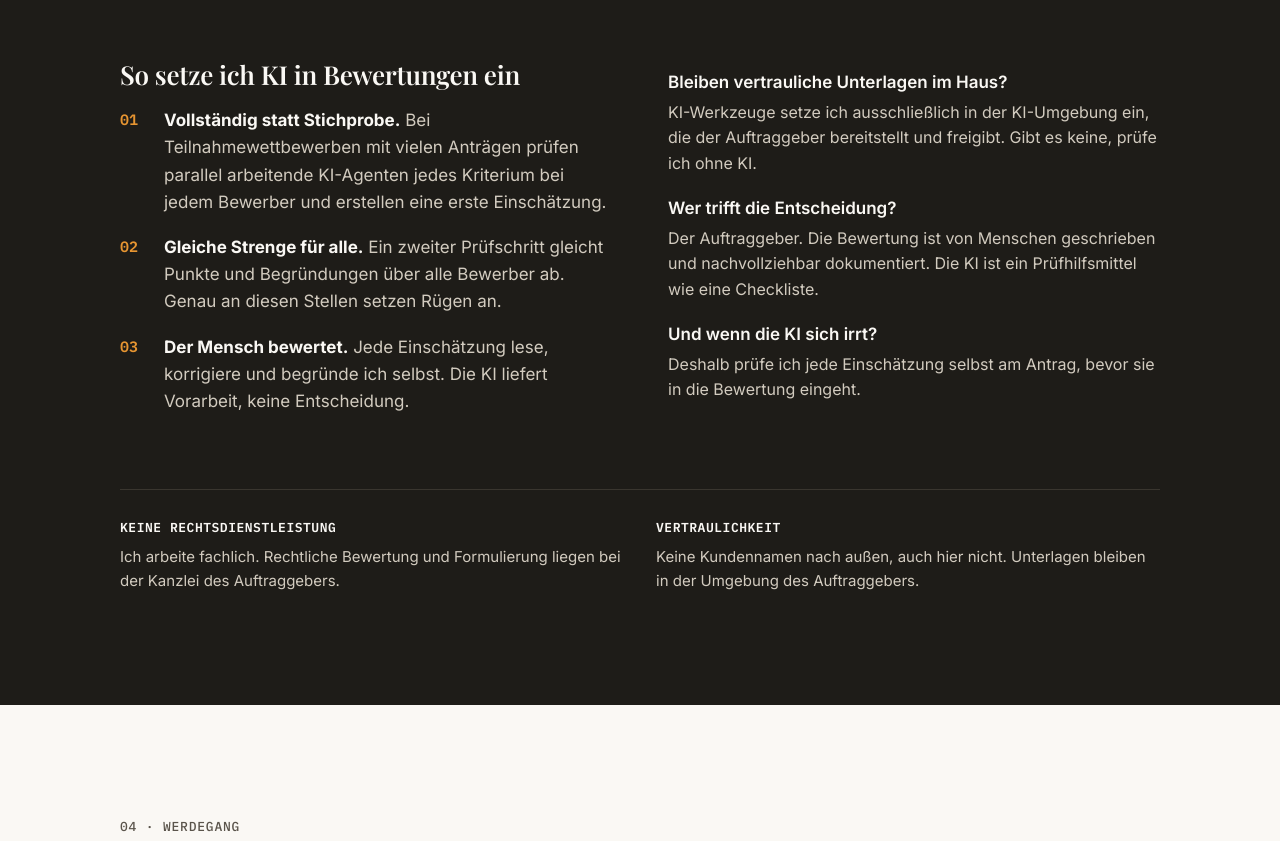
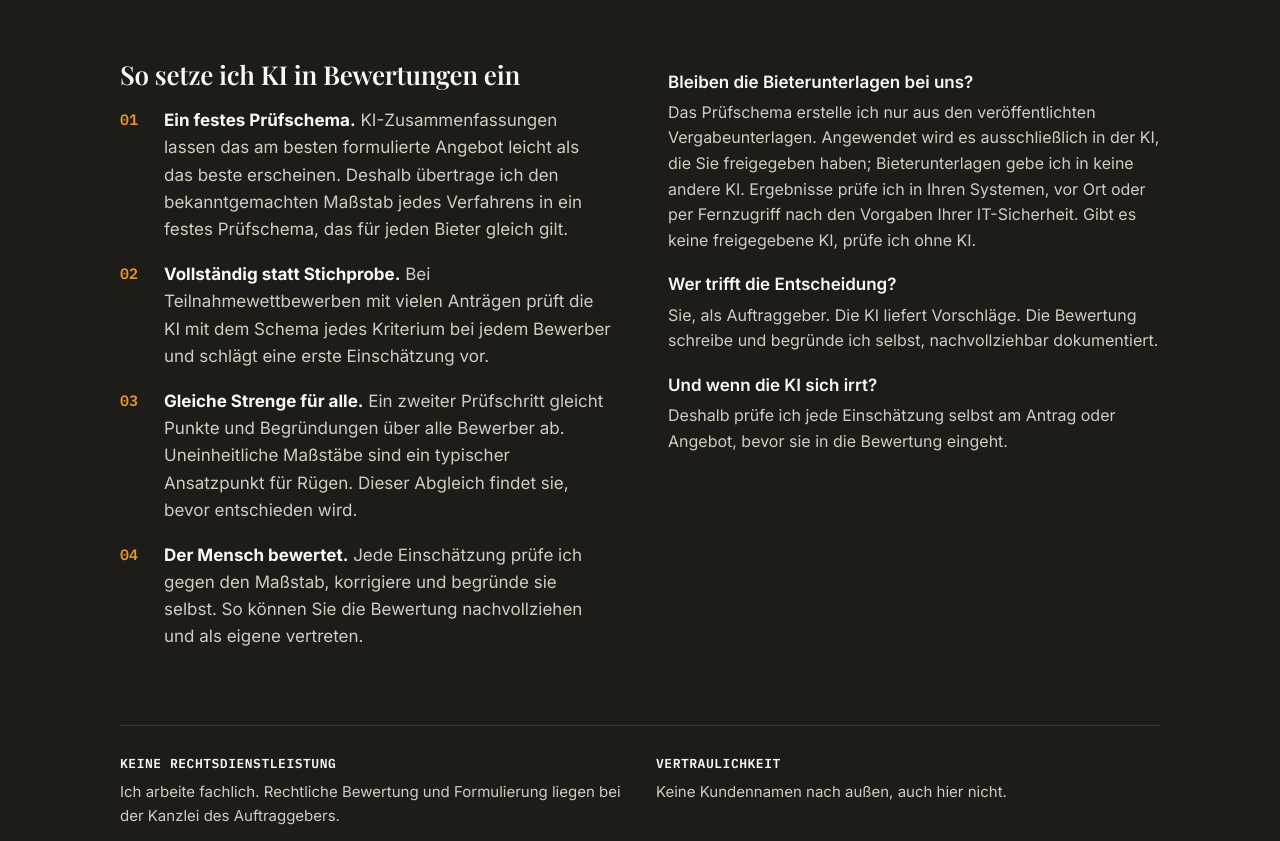
Before and after one commit to dirkbrusch/reventer-website, a plain HTML site: page index.html in a window 1280 px wide. Shown: the part 5043-5884 px from the top of the page. Drawn offline with Linux system fonts and the light colour scheme.

Commit message:
KI-Abschnitt: festes Prüfschema, Bieterunterlagen in keine andere KI
Website-Kasten, FAQ (inkl. JSON-LD), llms.txt und Profil-PDF an die
tatsächliche Arbeitsweise angeglichen: Prüfschema aus dem bekanntgemachten
Maßstab, angewendet in der freigegebenen KI des Auftraggebers.

Co-Authored-By: Claude Opus 5.5 <noreply@anthropic.com>

```diff
--- a/index.html
+++ b/index.html
@@ -71,9 +71,9 @@
         "@id": "https://reventer.de/#ki-fragen",
         "about": "Einsatz von KI in Bewertungen",
         "mainEntity": [
-          {"@type": "Question", "name": "Bleiben vertrauliche Unterlagen im Haus?", "acceptedAnswer": {"@type": "Answer", "text": "KI-Werkzeuge setze ich ausschließlich in der KI-Umgebung ein, die der Auftraggeber bereitstellt und freigibt. Gibt es keine, prüfe ich ohne KI."}},
-          {"@type": "Question", "name": "Wer trifft die Entscheidung?", "acceptedAnswer": {"@type": "Answer", "text": "Der Auftraggeber. Die Bewertung ist von Menschen geschrieben und nachvollziehbar dokumentiert. Die KI ist ein Prüfhilfsmittel wie eine Checkliste."}},
-          {"@type": "Question", "name": "Und wenn die KI sich irrt?", "acceptedAnswer": {"@type": "Answer", "text": "Deshalb prüfe ich jede Einschätzung selbst am Antrag, bevor sie in die Bewertung eingeht."}}
+          {"@type": "Question", "name": "Bleiben die Bieterunterlagen bei uns?", "acceptedAnswer": {"@type": "Answer", "text": "Das Prüfschema erstelle ich nur aus den veröffentlichten Vergabeunterlagen. Angewendet wird es ausschließlich in der KI, die Sie freigegeben haben; Bieterunterlagen gebe ich in keine andere KI. Ergebnisse prüfe ich in Ihren Systemen, vor Ort oder per Fernzugriff nach den Vorgaben Ihrer IT-Sicherheit. Gibt es keine freigegebene KI, prüfe ich ohne KI."}},
+          {"@type": "Question", "name": "Wer trifft die Entscheidung?", "acceptedAnswer": {"@type": "Answer", "text": "Sie, als Auftraggeber. Die KI liefert Vorschläge. Die Bewertung schreibe und begründe ich selbst, nachvollziehbar dokumentiert."}},
+          {"@type": "Question", "name": "Und wenn die KI sich irrt?", "acceptedAnswer": {"@type": "Answer", "text": "Deshalb prüfe ich jede Einschätzung selbst am Antrag oder Angebot, bevor sie in die Bewertung eingeht."}}
         ]
       }
     ]
@@ -236,24 +236,25 @@
       <div>
         <h3 class="serif ki-title">So setze ich KI in Bewertungen ein</h3>
         <ol>
-          <li><b>Vollständig statt Stichprobe.</b> Bei Teilnahmewettbewerben mit vielen Anträgen prüfen parallel arbeitende KI-Agenten jedes Kriterium bei jedem Bewerber und erstellen eine erste Einschätzung.</li>
-          <li><b>Gleiche Strenge für alle.</b> Ein zweiter Prüfschritt gleicht Punkte und Begründungen über alle Bewerber ab. Genau an diesen Stellen setzen Rügen an.</li>
-          <li><b>Der Mensch bewertet.</b> Jede Einschätzung lese, korrigiere und begründe ich selbst. Die KI liefert Vorarbeit, keine Entscheidung.</li>
+          <li><b>Ein festes Prüfschema.</b> KI-Zusammenfassungen lassen das am besten formulierte Angebot leicht als das beste erscheinen. Deshalb übertrage ich den bekanntgemachten Maßstab jedes Verfahrens in ein festes Prüfschema, das für jeden Bieter gleich gilt.</li>
+          <li><b>Vollständig statt Stichprobe.</b> Bei Teilnahmewettbewerben mit vielen Anträgen prüft die KI mit dem Schema jedes Kriterium bei jedem Bewerber und schlägt eine erste Einschätzung vor.</li>
+          <li><b>Gleiche Strenge für alle.</b> Ein zweiter Prüfschritt gleicht Punkte und Begründungen über alle Bewerber ab. Uneinheitliche Maßstäbe sind ein typischer Ansatzpunkt für Rügen. Dieser Abgleich findet sie, bevor entschieden wird.</li>
+          <li><b>Der Mensch bewertet.</b> Jede Einschätzung prüfe ich gegen den Maßstab, korrigiere und begründe sie selbst. So können Sie die Bewertung nachvollziehen und als eigene vertreten.</li>
         </ol>
       </div>
       <dl class="faq">
-        <dt>Bleiben vertrauliche Unterlagen im Haus?</dt>
-        <dd>KI-Werkzeuge setze ich ausschließlich in der KI-Umgebung ein, die der Auftraggeber bereitstellt und freigibt. Gibt es keine, prüfe ich ohne KI.</dd>
+        <dt>Bleiben die Bieterunterlagen bei uns?</dt>
+        <dd>Das Prüfschema erstelle ich nur aus den veröffentlichten Vergabeunterlagen. Angewendet wird es ausschließlich in der KI, die Sie freigegeben haben; Bieterunterlagen gebe ich in keine andere KI. Ergebnisse prüfe ich in Ihren Systemen, vor Ort oder per Fernzugriff nach den Vorgaben Ihrer IT-Sicherheit. Gibt es keine freigegebene KI, prüfe ich ohne KI.</dd>
         <dt>Wer trifft die Entscheidung?</dt>
-        <dd>Der Auftraggeber. Die Bewertung ist von Menschen geschrieben und nachvollziehbar dokumentiert. Die KI ist ein Prüfhilfsmittel wie eine Checkliste.</dd>
+        <dd>Sie, als Auftraggeber. Die KI liefert Vorschläge. Die Bewertung schreibe und begründe ich selbst, nachvollziehbar dokumentiert.</dd>
         <dt>Und wenn die KI sich irrt?</dt>
-        <dd>Deshalb prüfe ich jede Einschätzung selbst am Antrag, bevor sie in die Bewertung eingeht.</dd>
+        <dd>Deshalb prüfe ich jede Einschätzung selbst am Antrag oder Angebot, bevor sie in die Bewertung eingeht.</dd>
       </dl>
     </div>
 
     <div class="frame">
       <div><b>Keine Rechtsdienstleistung</b>Ich arbeite fachlich. Rechtliche Bewertung und Formulierung liegen bei der Kanzlei des Auftraggebers.</div>
-      <div><b>Vertraulichkeit</b>Keine Kundennamen nach außen, auch hier nicht. Unterlagen bleiben in der Umgebung des Auftraggebers.</div>
+      <div><b>Vertraulichkeit</b>Keine Kundennamen nach außen, auch hier nicht.</div>
     </div>
   </div>
 </section>
```
Also changed, not shown: llms.txt, 1 other file.
